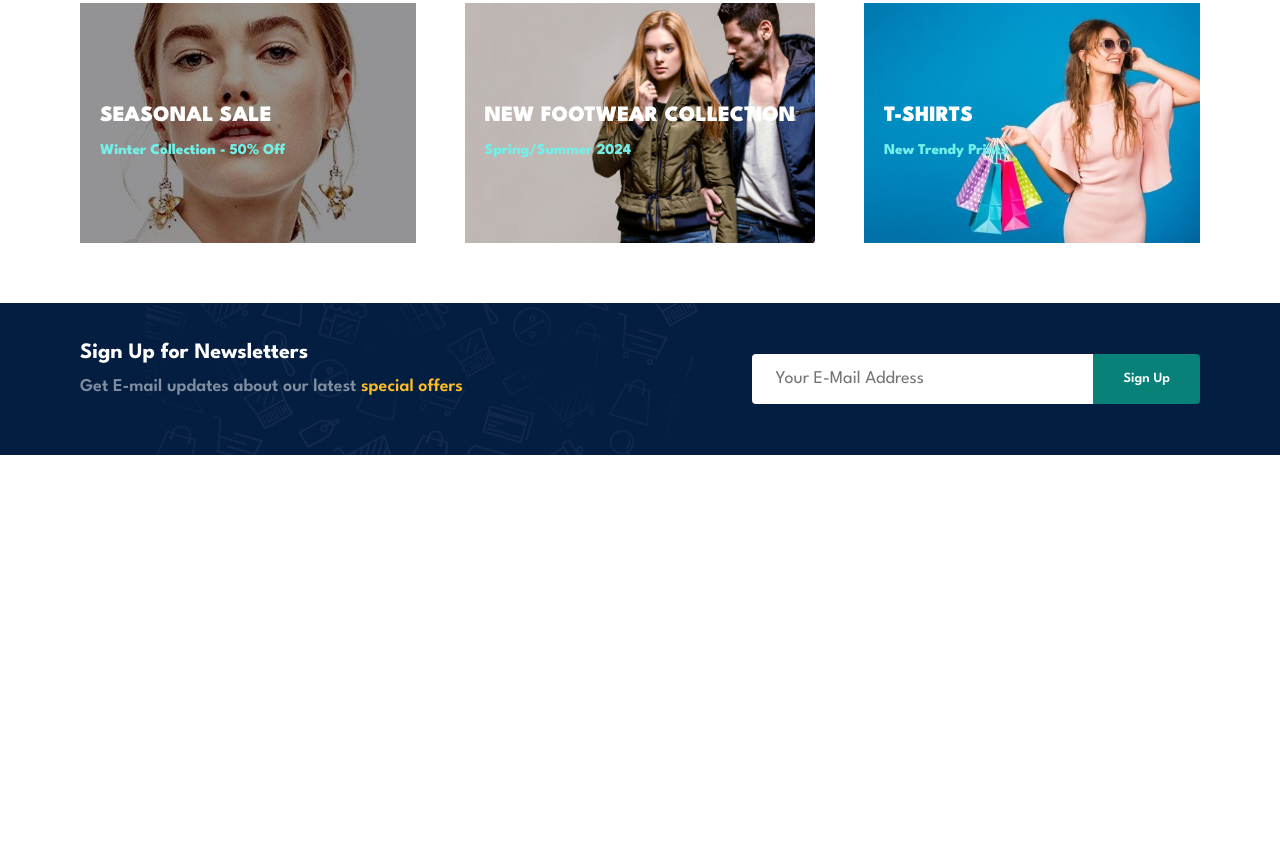
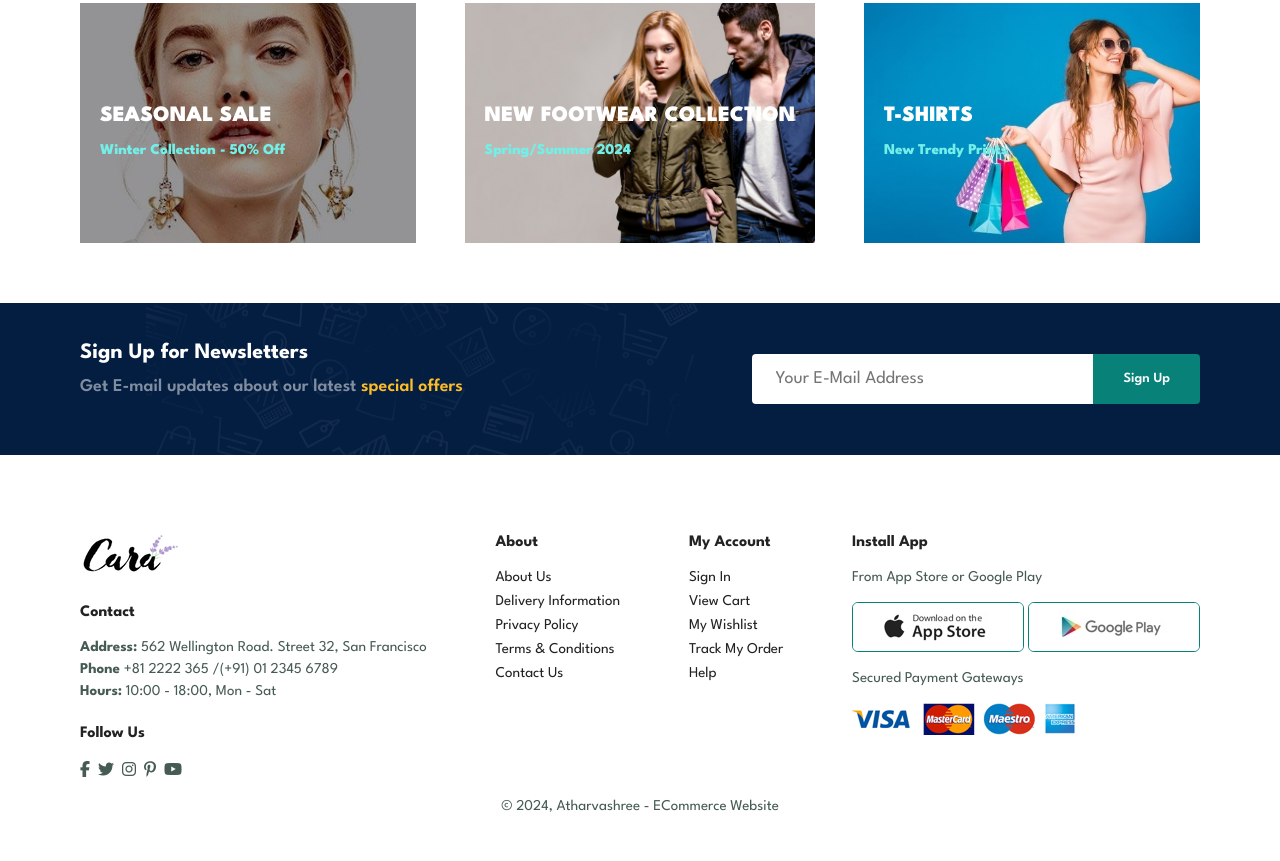
Before and after one commit to TheIchigoSimp/Ecommerce-Website, a plain HTML site: page index.html in a window 1280 px wide. Shown: the part 4321-5182 px from the top of the page. Before the commit the page ends 4816 px from the top, so only its background shows below. Drawn offline with Linux system fonts and the light colour scheme; a web font is replaced by a local one.

Commit message:
Added Footer section

```diff
--- a/index.html
+++ b/index.html
@@ -360,6 +360,62 @@
         <button class="normal">Sign Up</button>
       </div>
     </section>
+
+    <footer class="section-p1">
+      <div class="col">
+        <img src="Images/logo.png" class="logo" />
+        <h4>Contact</h4>
+        <p>
+          <strong>Address:</strong> 562 Wellington Road. Street 32, San
+          Francisco
+        </p>
+        <p><strong>Phone</strong> +81 2222 365 /(+91) 01 2345 6789</p>
+        <p><strong>Hours:</strong> 10:00 - 18:00, Mon - Sat</p>
+        <div class="follow">
+          <h4>Follow Us</h4>
+          <div class="icon">
+            <i class="fab fa-facebook-f"></i>
+            <i class="fab fa-twitter"></i>
+            <i class="fab fa-instagram"></i>
+            <i class="fab fa-pinterest-p"></i>
+            <i class="fab fa-youtube"></i>
+          </div>
+        </div>
+      </div>
+
+      <div class="col">
+        <h4>About</h4>
+        <a href="#">About Us</a>
+        <a href="#">Delivery Information</a>
+        <a href="#">Privacy Policy</a>
+        <a href="#">Terms & Conditions</a>
+        <a href="#">Contact Us</a>
+      </div>
+
+      <div class="col">
+        <h4>My Account</h4>
+        <a href="#">Sign In</a>
+        <a href="#">View Cart</a>
+        <a href="#">My Wishlist</a>
+        <a href="#">Track My Order</a>
+        <a href="#">Help</a>
+      </div>
+
+      <div class="col install">
+        <h4>Install App</h4>
+        <p>From App Store or Google Play</p>
+        <div class="row">
+          <img src="Images/pay/app.jpg" alt="app-store" />
+          <img src="Images/pay/play.jpg" alt="google-play" />
+        </div>
+        <p>Secured Payment Gateways</p>
+        <img src="Images/pay/pay.png" alt="payment-gateaways" />
+      </div>
+
+      <div class="copyright">
+        <p>© 2024, Atharvashree - ECommerce Website</p>
+      </div>
+    </footer>
     <script src="script.js"></script>
   </body>
 </html>
--- a/style.css
+++ b/style.css
@@ -463,3 +463,67 @@ body {
   display: flex;
   width: 40%;
 }
+
+/*Footer*/
+footer {
+  display: flex;
+  flex-wrap: wrap;
+  justify-content: space-between;
+}
+
+footer .col {
+  display: flex;
+  flex-direction: column;
+  align-items: start;
+  margin-bottom: 20px;
+}
+
+footer .logo {
+  margin-bottom: 30px;
+}
+
+footer h4 {
+  font-size: 16px;
+  padding-bottom: 20px;
+}
+
+footer p {
+  font-size: 15px;
+  margin: 0 0 8px 0;
+}
+
+footer a {
+  font-size: 15px;
+  text-decoration: none;
+  color: #222;
+  margin-bottom: 10px;
+}
+
+footer .follow {
+  margin-top: 20px;
+}
+
+footer .follow i {
+  color: #465b52;
+  padding-right: 4px;
+  cursor: pointer;
+}
+
+footer .install .row img {
+  border: 1px solid #088178;
+  border-radius: 6px;
+}
+
+footer .install img {
+  margin: 10px 0 15px 0;
+}
+
+footer .follow i:hover,
+footer a:hover {
+  color: #088178;
+}
+
+footer .copyright {
+  width: 100%;
+  text-align: center;
+}
```
